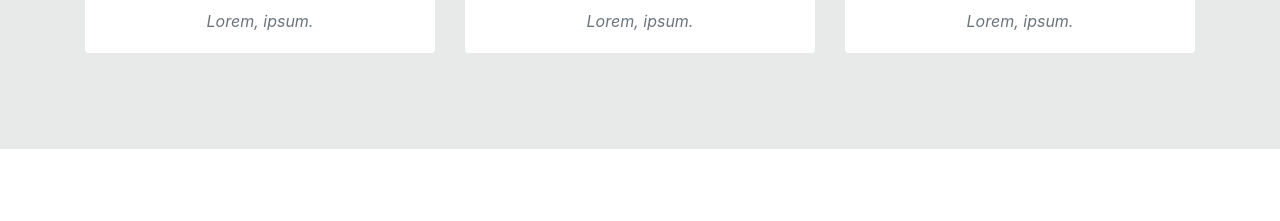
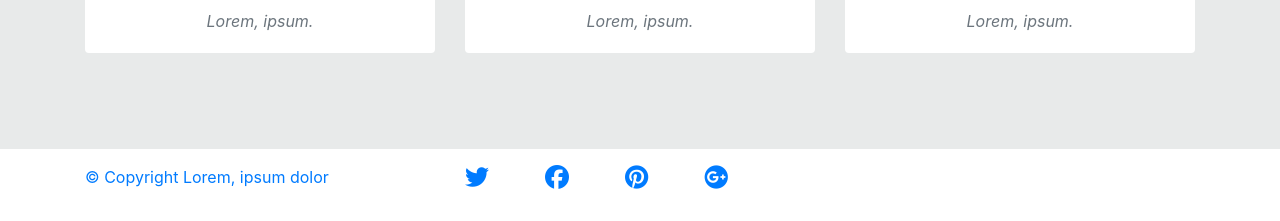
Before and after one commit to MarcinZajecki/module-4-final-task, a website: page index.html in a window 1280 px wide. Shown: the part 2215-2436 px from the top of the page. Before the commit the page ends 2364 px from the top, so only its background shows below. Drawn offline with nearby package versions, Linux system fonts and the light colour scheme; a web font is replaced by a local one.

Commit message:
Add footer

```diff
--- a/index.html
+++ b/index.html
@@ -156,6 +156,23 @@
             </div>
         </div>
     </section>
+    <footer class="py-3">
+        <div class="container">
+            <div class="row">
+                <div class="col-md-4 text-primary">
+                    <p>© Copyright Lorem, ipsum dolor</p>
+                </div>
+                <div class="col-md-6 text-primary">
+                    <ul class="list-inline">
+                        <li class="list-inline-item"><a href="#">Twitter<span class="fab fa-twitter mr-5"></span></a></li>
+                        <li class="list-inline-item"><a href="#">Facebook<span class="fab fa-facebook mr-5"></span></a></li>
+                        <li class="list-inline-item"><a href="#">Pinterest<span class="fab fa-pinterest mr-5"></span></a></li>
+                        <li class="list-inline-item"><a href="#">Google+<span class="fab fa-google-plus"></span></a></li>
+                    </ul>
+                </div>
+            </div>
+        </div>
+    </footer>
 
 
 <script src="node_modules/jquery/jquery-3.5.1.slim.min.js"></script>
--- a/sass/style.scss
+++ b/sass/style.scss
@@ -77,3 +77,15 @@
         }
     }
 }
+
+// Footer
+
+footer {
+    ul {
+        font-size: 0;
+
+        span {
+            font-size: 1.5rem;
+        }
+    }
+}
```
Also changed, not shown: css/style.css, 1 other file.
